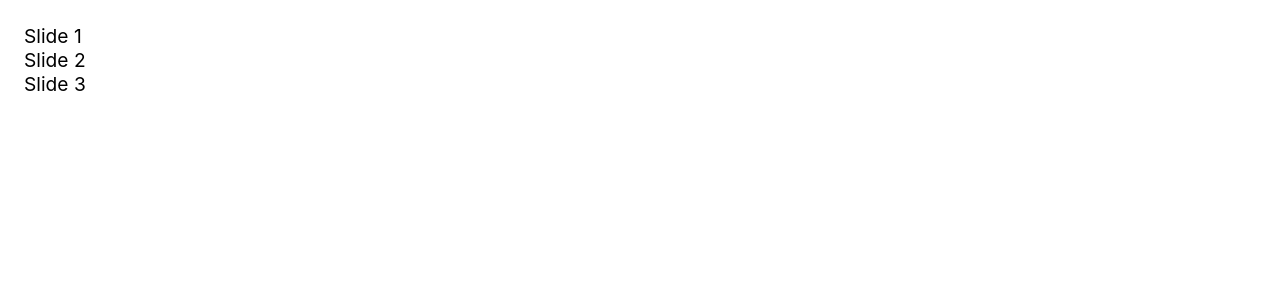
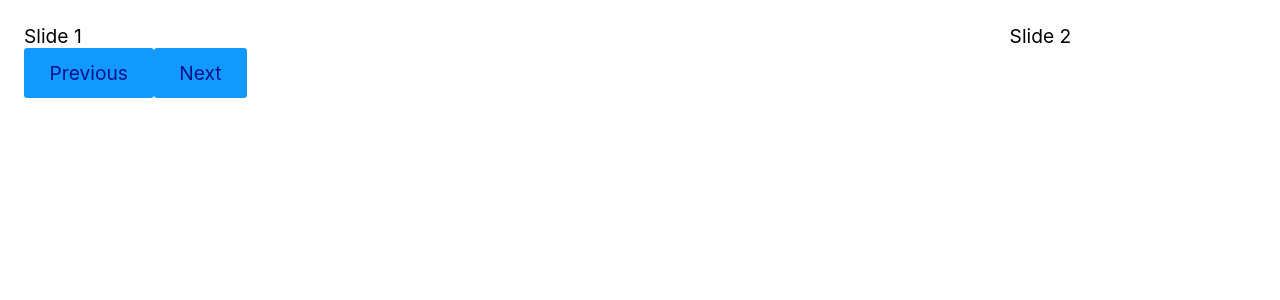
Before and after one commit to ederpagliotto/aulas, a React (Create React App) app: page / in a window 1280 px wide. Shown: the top 300 px of the page. Built offline with nearby package versions, Linux system fonts and the light colour scheme.

Commit message:
starting to add CSS

```diff
--- a/src/Slide.js
+++ b/src/Slide.js
@@ -1,12 +1,21 @@
 import React from 'react';
+import styles from './Slide.module.css';
 
 const Slide = ({ slides }) => {
   return (
-    <div>
-      {slides.map((slide) => (
-        <div key={slide.id}>{slide.text}</div>
-      ))}
-    </div>
+    <section className={styles.container}>
+      <div className={styles.content}>
+        {slides.map((slide) => (
+          <div key={slide.id} className={styles.item}>
+            {slide.text}
+          </div>
+        ))}
+      </div>
+      <nav className={styles.nav}>
+        <button>Previous</button>
+        <button>Next</button>
+      </nav>
+    </section>
   );
 };
 
--- /dev/null
+++ b/src/Slide.module.css
@@ -0,0 +1,12 @@
+.container {
+  overflow: hidden;
+}
+
+.content {
+  display: flex;
+}
+
+.item {
+  flex-shrink: 0;
+  width: 80%;
+}
```
